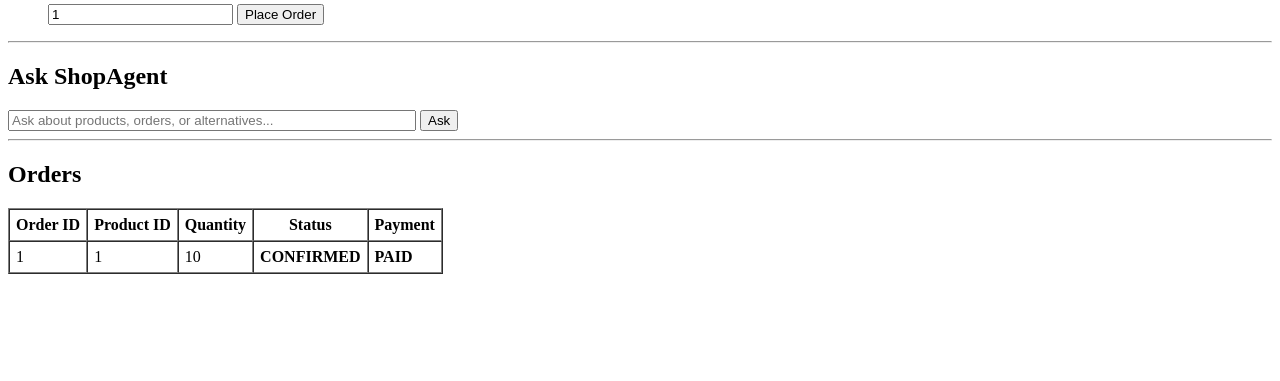
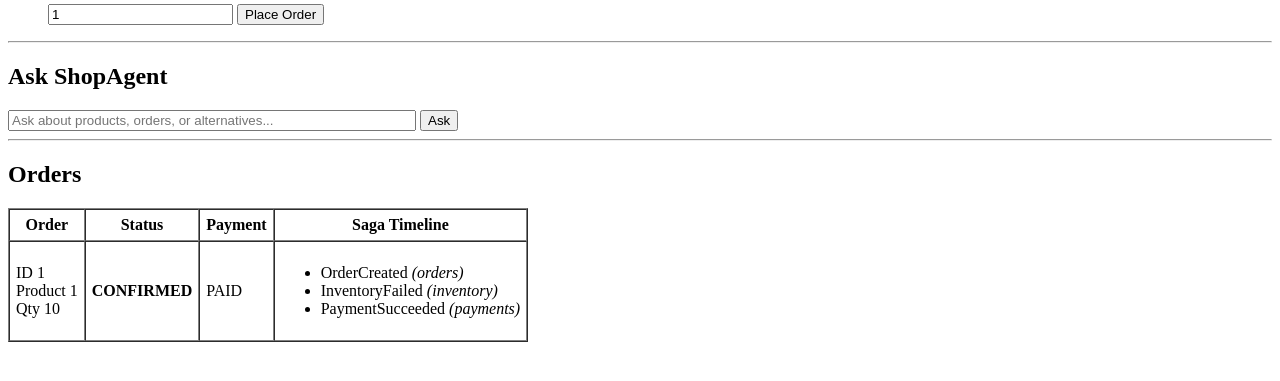
Before and after one commit to harshdoshi2711/ShopStream, a FastAPI app: page /ui/products in a window 1280 px wide. Shown: the part 157-538 px from the top of the page. Run offline with FastAPI, Linux system fonts and the light colour scheme; tables that the repository leaves empty hold one stand-in row (values such as "Sample post"); parts of the project's set-up code (start-up, migrations or seed data) failed here and were passed over; some libraries are stand-ins or nearby versions.

Commit message:
Add saga timeline visualization to Orders UI for observability

```diff
--- a/services/orders/app/ui/routes.py
+++ b/services/orders/app/ui/routes.py
@@ -11,10 +11,110 @@ from services.orders.app.models.product import Product
 from services.orders.app.models.order import Order
 from services.inventory.app.models.inventory import Inventory
 from services.orders.app.domain.order_service import create_order_with_outbox
+from services.orders.app.models.processed_event import OrdersProcessedEvent
+from services.inventory.app.models.processed_event import InventoryProcessedEvent
 
 router = APIRouter(prefix="/ui", tags=["ui"])
 
 AGENT_URL = "http://shopagent:8001/ai/assist"
+
+
+def build_saga_timeline(order_id: int, db: Session):
+    """
+    Build a SEMANTIC saga timeline.
+    One row per business step. No retries. No duplicates.
+    """
+
+    timeline = []
+
+    # 1️⃣ Order created
+    timeline.append({
+        "step": "OrderCreated",
+        "source": "orders",
+    })
+
+    # Inventory events (semantic)
+    inventory_events = (
+        db.query(InventoryProcessedEvent)
+        .filter(InventoryProcessedEvent.order_id == order_id)
+        .all()
+    )
+
+    inventory_failed = False
+    inventory_reserved = False
+    inventory_released = False
+
+    for evt in inventory_events:
+        if evt.stream_name == "order_events":
+            inventory_reserved = True
+        if evt.stream_name == "inventory_release":
+            inventory_released = True
+
+    if inventory_reserved:
+        timeline.append({
+            "step": "InventoryReserved",
+            "source": "inventory",
+        })
+    else:
+        timeline.append({
+            "step": "InventoryFailed",
+            "source": "inventory",
+        })
+
+    # Payment requested (business idempotency marker)
+    payment_requested = (
+        db.query(OrdersProcessedEvent)
+        .filter_by(
+            stream_name="payment_request",
+            event_id=f"payment_request:{order_id}",
+        )
+        .first()
+        is not None
+    )
+
+    if payment_requested:
+        timeline.append({
+            "step": "PaymentRequested",
+            "source": "orders",
+        })
+
+    # Payment outcome (from processed events)
+    payment_events = (
+        db.query(OrdersProcessedEvent)
+        .filter(
+            OrdersProcessedEvent.stream_name == "payment_events"
+        )
+        .all()
+    )
+
+    payment_succeeded = False
+    payment_failed = False
+
+    for evt in payment_events:
+        if str(order_id) in evt.event_id:
+            payment_succeeded = True
+
+    order = db.query(Order).filter(Order.id == order_id).first()
+
+    if order and order.status == "CONFIRMED":
+        timeline.append({
+            "step": "PaymentSucceeded",
+            "source": "payments",
+        })
+    elif order and order.status == "CANCELLED":
+        timeline.append({
+            "step": "PaymentFailed",
+            "source": "payments",
+        })
+
+    # Inventory compensation (only if payment failed)
+    if inventory_released:
+        timeline.append({
+            "step": "InventoryReleased",
+            "source": "inventory",
+        })
+
+    return timeline
 
 
 @router.get("/products")
@@ -25,6 +125,11 @@ def list_products(request: Request, db: Session = Depends(get_db)):
     inventory_rows = db.query(Inventory).all()
     inventory_by_product_id = {
         row.product_id: row.stock for row in inventory_rows
+    }
+
+    saga_timelines = {
+        order.id: build_saga_timeline(order.id, db)
+        for order in orders
     }
 
     from fastapi.templating import Jinja2Templates
@@ -38,6 +143,7 @@ def list_products(request: Request, db: Session = Depends(get_db)):
             "orders": orders,
             "inventory": inventory_by_product_id,
             "agent_response": None,
+            "saga_timelines": saga_timelines,
         },
     )
 
@@ -72,6 +178,11 @@ def ask_agent(
         row.product_id: row.stock for row in inventory_rows
     }
 
+    saga_timelines = {
+        order.id: build_saga_timeline(order.id, db)
+        for order in orders
+    }
+
     from fastapi.templating import Jinja2Templates
     templates = Jinja2Templates(directory="services/orders/app/ui/templates")
 
@@ -83,6 +194,7 @@ def ask_agent(
             "orders": orders,
             "inventory": inventory_by_product_id,
             "agent_response": agent_response,
+            "saga_timelines": saga_timelines,
         },
     )
 
--- a/services/orders/app/ui/templates/products.html
+++ b/services/orders/app/ui/templates/products.html
@@ -62,19 +62,20 @@
 <table border="1" cellpadding="6" cellspacing="0">
     <thead>
         <tr>
-            <th>Order ID</th>
-            <th>Product ID</th>
-            <th>Quantity</th>
+            <th>Order</th>
             <th>Status</th>
             <th>Payment</th>
+            <th>Saga Timeline</th>
         </tr>
     </thead>
     <tbody>
     {% for order in orders %}
         <tr>
-            <td>{{ order.id }}</td>
-            <td>{{ order.product_id }}</td>
-            <td>{{ order.quantity }}</td>
+            <td>
+                ID {{ order.id }}<br>
+                Product {{ order.product_id }}<br>
+                Qty {{ order.quantity }}
+            </td>
             <td><strong>{{ order.status }}</strong></td>
             <td>
                 {% if order.status == "AWAITING_PAYMENT" %}
@@ -90,12 +91,21 @@
                     <button type="submit">Pay</button>
                 </form>
                 {% elif order.status == "CONFIRMED" %}
-                    <strong>PAID</strong>
+                    PAID
                 {% elif order.status == "CANCELLED" %}
-                    INVALID
+                    CANCELLED
                 {% else %}
                     —
                 {% endif %}
+            </td>
+            <td>
+                <ul>
+                {% for step in saga_timelines[order.id] %}
+                    <li>
+                        {{ step.step }} <em>({{ step.source }})</em>
+                    </li>
+                {% endfor %}
+                </ul>
             </td>
         </tr>
     {% endfor %}
```
